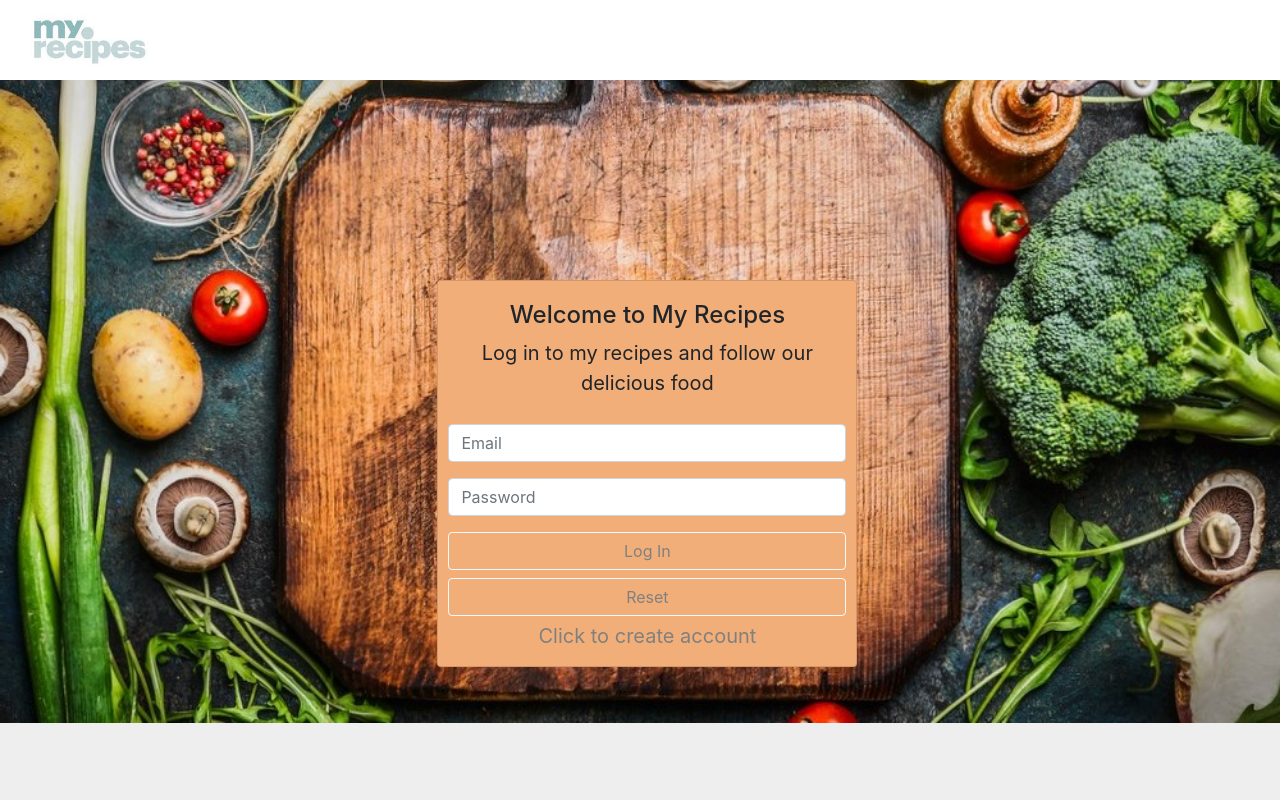
After one commit to amarelali/2020_web3_AmarElAli, a PHP site: page /logIn.html in a window 1280 px wide. The commit adds this page. Run offline with PHP 8.4, Linux system fonts and the light colour scheme.

Commit message:
fourth comit

```diff
--- a/css/index.css
+++ b/css/index.css
@@ -1,5 +1,6 @@
 body{
     background-color:#EEE;
+    overflow: hidden;
 }
 
 li{
@@ -22,3 +23,16 @@ width:20%;
     width: 100%;
     margin: 0px;
 }
+/* Log In */
+#loginContainer{
+    width: 291px;
+height: 107px;
+background: #CEDBEE !important;
+margin: auto;
+padding: 38px;
+border-radius: 6px;
+}
+
+h2,h3{
+    text-align: center;
+}
--- /dev/null
+++ b/files.php
@@ -0,0 +1,4 @@
+
+<link rel="stylesheet" type="text/css" href="css/bootstrap.min.css" />
+<script src="js/jquery.min.js"></script>
+<script src="js/bootstrap.min.js"></script>
--- /dev/null
+++ b/logIn.html
@@ -0,0 +1,126 @@
+<html>
+<head>
+<title>My Recipes</title>
+<meta name="viewport" content="width=device-width, initial-scale=1">
+<link rel="stylesheet" type="text/css" href="css/bootstrap.min.css" />
+<link rel="stylesheet" type="text/css" href="css/index.css" />
+<script src="js/jquery.min.js"></script>
+<script src="js/bootstrap.min.js"></script>
+
+
+</head>
+<body>
+<!-- <header> -->
+    <!-- <nav> -->
+    <div class="container-fliud">
+         <div class="row header" style="position:absolute;z-index:2">
+            <div class="col-12">
+            <div class="col-6" >
+            <img class="logo" src="img/MyRecipesLogo.jpg" />
+            </div>
+            <div class="col-6" style="display:block;">
+            <!-- <ul class="unorderList" style="float:right">
+                <li><a href="#">Hello</a></li>
+                <li><a href="#">Hello</a></li>
+                <li><a href="#">Hello</a></li>
+                <li><a href="#">Hello</a></li>
+            </ul>
+            </div> -->
+            </div>
+        </div>
+    </div>
+    <!-- </nav> -->
+<!-- </header> -->
+<!-----------------------------------Login-------------------->
+<!-- <div style="background-image:url('img/MyRecipesBackground.jpg');background-repeat:no-repeat;background-size: cover;width:100%;height:80%">
+<span style="color:white">hello</span>
+<!-- </div> --
+<h2>Welcome our dearest Elected !</h2>
+    <h3 style="margin-top: -12px;">Log in and vote your favorite candidate</h3> -->
+
+
+
+
+
+<div style="width:100%;position:relative;">
+<img src='img/MyRecipesBackground2.jpg' width="100%"/>
+</div>
+<div class="container" id="LogIn" style="position:absolute;top:35%;left:33%;z-index:2">
+<div class="row">
+            <div class="col-lg-6" style="max-width: 450px;">
+              <div class="card text-center card-form" style="background-color:#f1ae79 !important;padding: 10px;">
+                <div class="card-body" style="padding: 10px;">
+                  <h4>Welcome to My Recipes</h4>
+                  <p style="font-size:20px;">
+                        Log in to my recipes and follow our delicious food
+                 </p>
+<form action="checkLogIn.php" method="POST" onsubmit="return checkForm()">
+                    </div>
+                    <div class="form-group">
+                      <input type="email" class="form-control form-control-md" id="inputEmail" name="email" placeholder="Email"  />
+                    </div>
+                    <div class="form-group">
+                      <input type="password" class="form-control form-control-md" id="input3" name="password" placeholder="Password"  />
+                    </div>
+                    <input type="submit" value="Log In" class="btn btn-outline-light btn-block btn-md" style="color: grey;">
+					<input type="reset" value="Reset" class="btn btn-outline-light btn-block btn-md" style="color: grey;">
+					<!-- <input type="reset" value="Create Account" class="btn btn-outline-light btn-block btn-md" style="color: grey;"> -->
+                    <a href="createAccount.html" style="color:#80807e;margin:5px;font-size:20px;">Click to create account</a>
+                  </form>
+                </div>
+              </div>
+
+<div class="alert alert-danger" role="alert" id="wrongPassAlert" style="position:absolute;z-index:1000;display: none;">
+  <strong>Wrong Password!</strong>
+  </div>
+            </div>
+            </div>
+        </div>
+
+    </div>
+
+
+</div>
+<!--
+<div class="container" id="createAccount" style="position:absolute;top:35%;left:38%">
+<div class="row">
+            <div class="col-lg-6" style="max-width:450px;">
+              <div class="card text-center card-form" style="background-color:#f1ae79 !important;">
+                <div class="card-body">
+                  <h4>Welcome to My Recipes</h4>
+                  <p style="font-size:20px;">
+                        Sign up to my recipes and follow our delicious food
+                 </p>
+<form action="createAccount.php" method="POST" onsubmit="return checkForm()">
+                    <div class="form-group">
+                      <input type="text" class="form-control form-control-md" id="input1" name="firstName" placeholder="First Name"  />
+                    </div>
+					<div class="form-group">
+                      <input type="text" class="form-control form-control-md" id="input2" name="lastName" placeholder="Last Name"  />
+                    </div>
+                    <div class="form-group">
+                      <input type="email" class="form-control form-control-md" id="inputEmail" name="email" placeholder="Email"  />
+                    </div>
+                    <div class="form-group">
+                      <input type="password" class="form-control form-control-md" id="input3" name="password" placeholder="Password"  />
+                    </div>
+                    <div class="form-group">
+                      <input type="password" class="form-control form-control-md" id="input4" name="repassword" placeholder="Confirm Password"  />
+                    </div>
+                    <input type="submit" value="Submit" class="btn btn-outline-light btn-block btn-md" style="color: grey;">
+					<input type="reset" value="Reset" class="btn btn-outline-light btn-block btn-md" style="color: grey;">
+                  </form>
+                </div>
+              </div>
+            </div>
+            </div>
+        </div>
+
+
+</div> -->
+
+</body>
+<script>
+      $('.alert').alert();
+</script>
+</html>
```
Also changed, not shown: checkLogIn.php (added, +27 -0 lines), connect.php (added, +8 -0 lines), createAccount.html (added, +109 -0 lines), createAccount.php (added, +25 -0 lines), index.php (deleted, +0 -78 lines), loggedIn.php (added, +44 -0 lines), img/MyRecipesBackground - Copy.jpg (deleted), img/food.jpg (added), img/healthyFood.jpg (added).
